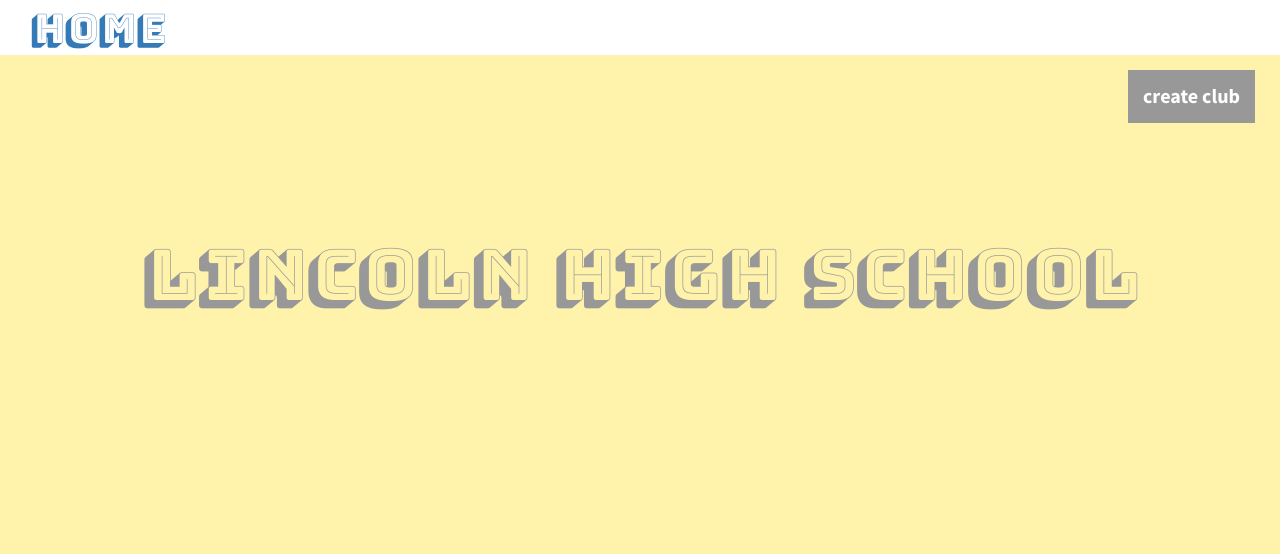
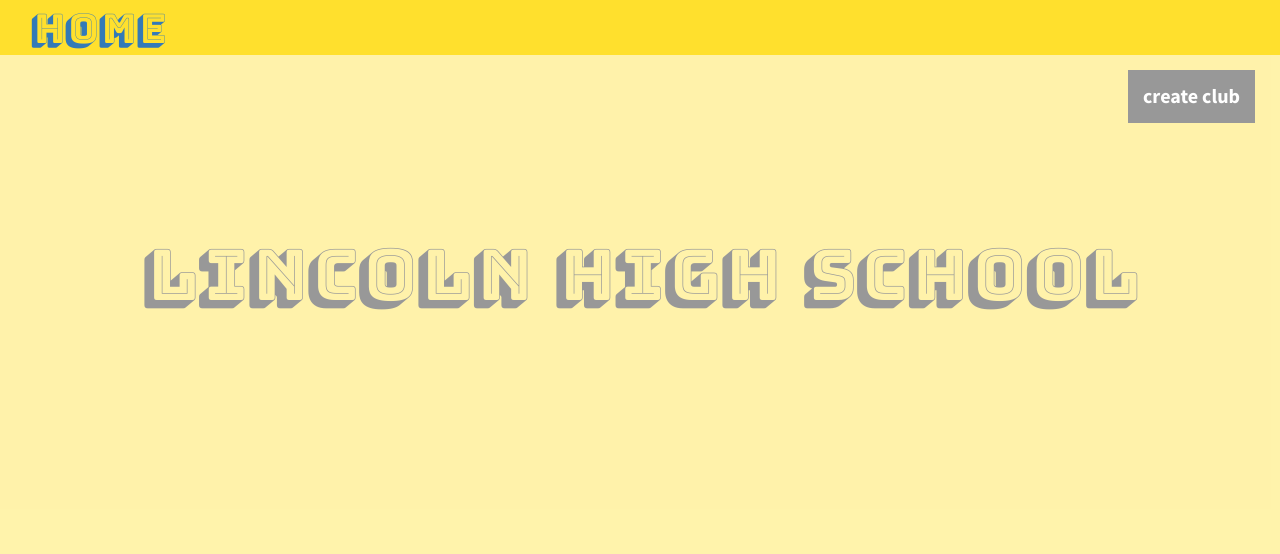
Before and after one commit to ElenaAce3/Final-Project, a Django app: page /lincoln_clubs.html in a window 1280 px wide. Shown: the top 554 px of the page. Run offline with Django 3.2, Linux system fonts and the light colour scheme; some libraries are stand-ins or nearby versions.

Commit message:
Edited colors of the home bar on school pages

```diff
--- a/projects/helloapp/static/css/bellevue_profile.css
+++ b/projects/helloapp/static/css/bellevue_profile.css
@@ -13,7 +13,7 @@ body {
   padding-left: 30px;
   height: 55px;
   color: white;
-  background-color: white;
+  background-color: #28367a;
   font-size: 40px;
   font-family: 'Bungee Shade', cursive;
 
--- a/projects/helloapp/static/css/garfield_profile.css
+++ b/projects/helloapp/static/css/garfield_profile.css
@@ -13,7 +13,7 @@ body {
   padding-left: 30px;
   height: 55px;
   color: white;
-  background-color: white;
+  background-color: #984cc4;
   font-size: 40px;
   font-family: 'Bungee Shade', cursive;
 
--- a/projects/helloapp/static/css/lincoln_profile.css
+++ b/projects/helloapp/static/css/lincoln_profile.css
@@ -13,7 +13,7 @@ body {
   padding-left: 30px;
   height: 55px;
   color: white;
-  background-color: white;
+  background-color: #ffe02d;
   font-size: 40px;
   font-family: 'Bungee Shade', cursive;
 
```
